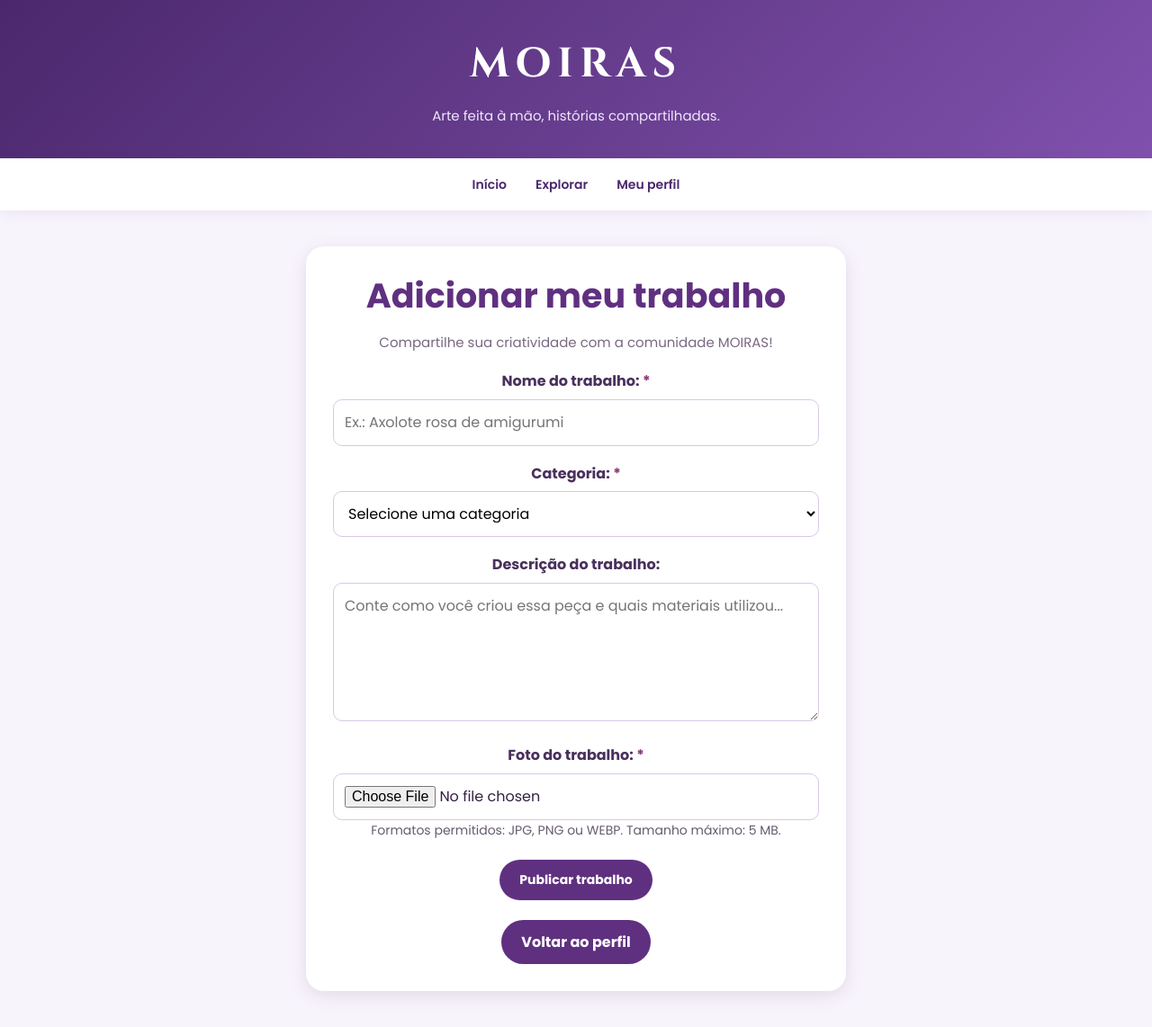
After one commit to larissamanuelly496-beep/MOIRAS, a PHP site: page /adicionar-trabalho.php in a window 1280 px wide. The commit adds this page. Shown: the whole page at 90% size. Run offline with PHP 8.4, Linux system fonts and the light colour scheme; a user stored in the database is signed in; a stand-in replaces the project's code that opens the database connection.

Commit message:
nada com nadsa

```diff
--- /dev/null
+++ b/adicionar-trabalho.php
@@ -0,0 +1,262 @@
+<?php
+session_start();
+
+if (!isset($_SESSION["usuario_id"])) {
+    header("Location: login.html");
+    exit;
+}
+
+$categorias = [
+    "Crochê",
+    "Amigurumi",
+    "Outros trabalhos"
+];
+
+$categoriaSelecionada = $_GET["categoria"] ?? "";
+
+if (!in_array($categoriaSelecionada, $categorias, true)) {
+    $categoriaSelecionada = "";
+}
+
+function escapar($valor) {
+    return htmlspecialchars((string) $valor, ENT_QUOTES, "UTF-8");
+}
+?>
+<!DOCTYPE html>
+<html lang="pt-BR">
+<head>
+    <meta charset="UTF-8">
+    <meta name="viewport" content="width=device-width, initial-scale=1.0">
+
+    <title>Adicionar trabalho | MOIRAS</title>
+
+    <link rel="stylesheet" href="style.css">
+
+    <style>
+        .formulario-trabalho {
+            box-sizing: border-box;
+            width: calc(100% - 30px);
+            max-width: 600px;
+            margin: 40px auto;
+            padding: 30px;
+            background: #fff;
+            border-radius: 20px;
+            box-shadow: 0 5px 20px rgba(70, 30, 100, .12);
+        }
+
+        .formulario-trabalho h2 {
+            color: #603080;
+            text-align: center;
+        }
+
+        .formulario-trabalho label {
+            display: block;
+            margin-top: 18px;
+            font-weight: bold;
+            color: #49305d;
+        }
+
+        .formulario-trabalho input,
+        .formulario-trabalho textarea,
+        .formulario-trabalho select {
+            box-sizing: border-box;
+            width: 100%;
+            padding: 12px;
+            margin-top: 7px;
+            border: 1px solid #d8c8e8;
+            border-radius: 10px;
+            font: inherit;
+            background: #fff;
+        }
+
+        .formulario-trabalho input:focus,
+        .formulario-trabalho textarea:focus,
+        .formulario-trabalho select:focus {
+            outline: 2px solid #b99bd8;
+            border-color: #603080;
+        }
+
+        .formulario-trabalho textarea {
+            resize: vertical;
+        }
+
+        .formulario-trabalho button,
+        .voltar-perfil {
+            display: inline-block;
+            margin-top: 22px;
+            padding: 12px 22px;
+            border: none;
+            border-radius: 25px;
+            background: #603080;
+            color: #fff;
+            font-weight: bold;
+            text-decoration: none;
+            cursor: pointer;
+        }
+
+        .formulario-trabalho button:hover,
+        .voltar-perfil:hover {
+            background: #7945a0;
+        }
+
+        .observacao {
+            color: #665b70;
+            font-size: 14px;
+        }
+
+        .obrigatorio {
+            color: #8b3478;
+        }
+
+        .mensagem-erro {
+            color: #a12645;
+            font-size: 14px;
+        }
+    </style>
+</head>
+
+<body>
+
+    <header>
+        <h1>MOIRAS</h1>
+        <p>Arte feita à mão, histórias compartilhadas.</p>
+    </header>
+
+    <nav class="menu">
+        <a href="index.html">Início</a>
+        <a href="index.html#explorar">Explorar</a>
+        <a href="perfil.php">Meu perfil</a>
+    </nav>
+
+    <main class="formulario-trabalho">
+
+        <h2>Adicionar meu trabalho </h2>
+
+        <p>
+            Compartilhe sua criatividade com a comunidade MOIRAS!
+        </p>
+
+        <form
+            action="salvar-trabalho.php"
+            method="POST"
+            enctype="multipart/form-data"
+            id="formulario-trabalho"
+        >
+
+            <label for="titulo">
+                Nome do trabalho: <span class="obrigatorio">*</span>
+            </label>
+
+            <input
+                type="text"
+                id="titulo"
+                name="titulo"
+                maxlength="150"
+                required
+                placeholder="Ex.: Axolote rosa de amigurumi"
+            >
+
+            <label for="categoria">
+                Categoria: <span class="obrigatorio">*</span>
+            </label>
+
+            <select id="categoria" name="categoria" required>
+                <option value="">Selecione uma categoria</option>
+
+                <?php foreach ($categorias as $categoria): ?>
+                    <option
+                        value="<?= escapar($categoria) ?>"
+                        <?= $categoriaSelecionada === $categoria ? "selected" : "" ?>
+                    >
+                        <?= escapar($categoria) ?>
+                    </option>
+                <?php endforeach; ?>
+
+            </select>
+
+            <label for="descricao">Descrição do trabalho:</label>
+
+            <textarea
+                id="descricao"
+                name="descricao"
+                rows="5"
+                maxlength="3000"
+                placeholder="Conte como você criou essa peça e quais materiais utilizou..."
+            ></textarea>
+
+            <label for="foto">
+                Foto do trabalho: <span class="obrigatorio">*</span>
+            </label>
+
+            <input
+                type="file"
+                id="foto"
+                name="foto"
+                accept=".jpg,.jpeg,.png,.webp"
+                required
+            >
+
+            <p class="observacao">
+                Formatos permitidos: JPG, PNG ou WEBP. Tamanho máximo: 5 MB.
+            </p>
+
+            <p
+                id="mensagem-erro"
+                class="mensagem-erro"
+                role="alert"
+            ></p>
+
+            <button type="submit" id="botao-publicar">
+                Publicar trabalho
+            </button>
+
+        </form>
+
+        <a href="perfil.php" class="voltar-perfil">
+            Voltar ao perfil
+        </a>
+
+    </main>
+
+    <script>
+        const formulario = document.getElementById("formulario-trabalho");
+        const campoFoto = document.getElementById("foto");
+        const mensagemErro = document.getElementById("mensagem-erro");
+        const botaoPublicar = document.getElementById("botao-publicar");
+
+        formulario.addEventListener("submit", function (evento) {
+            mensagemErro.textContent = "";
+
+            const arquivo = campoFoto.files[0];
+
+            if (!arquivo) {
+                evento.preventDefault();
+                mensagemErro.textContent = "Escolha uma foto para o seu trabalho.";
+                return;
+            }
+
+            const tiposPermitidos = [
+                "image/jpeg",
+                "image/png",
+                "image/webp"
+            ];
+
+            if (!tiposPermitidos.includes(arquivo.type)) {
+                evento.preventDefault();
+                mensagemErro.textContent = "Escolha uma imagem JPG, PNG ou WEBP.";
+                return;
+            }
+
+            if (arquivo.size > 5 * 1024 * 1024) {
+                evento.preventDefault();
+                mensagemErro.textContent = "A imagem deve ter no máximo 5 MB.";
+                return;
+            }
+
+            botaoPublicar.disabled = true;
+            botaoPublicar.textContent = "Publicando...";
+        });
+    </script>
+
+</body>
+</html>
```
Also changed, not shown: perfil.php (+230 -35 lines), salvar-trabalho_backup/salvar-trabalho.php (added, +141 -0 lines), salvar-trabalho.php (added), salvar-trabalho_backup/aquixelote.png (added).
